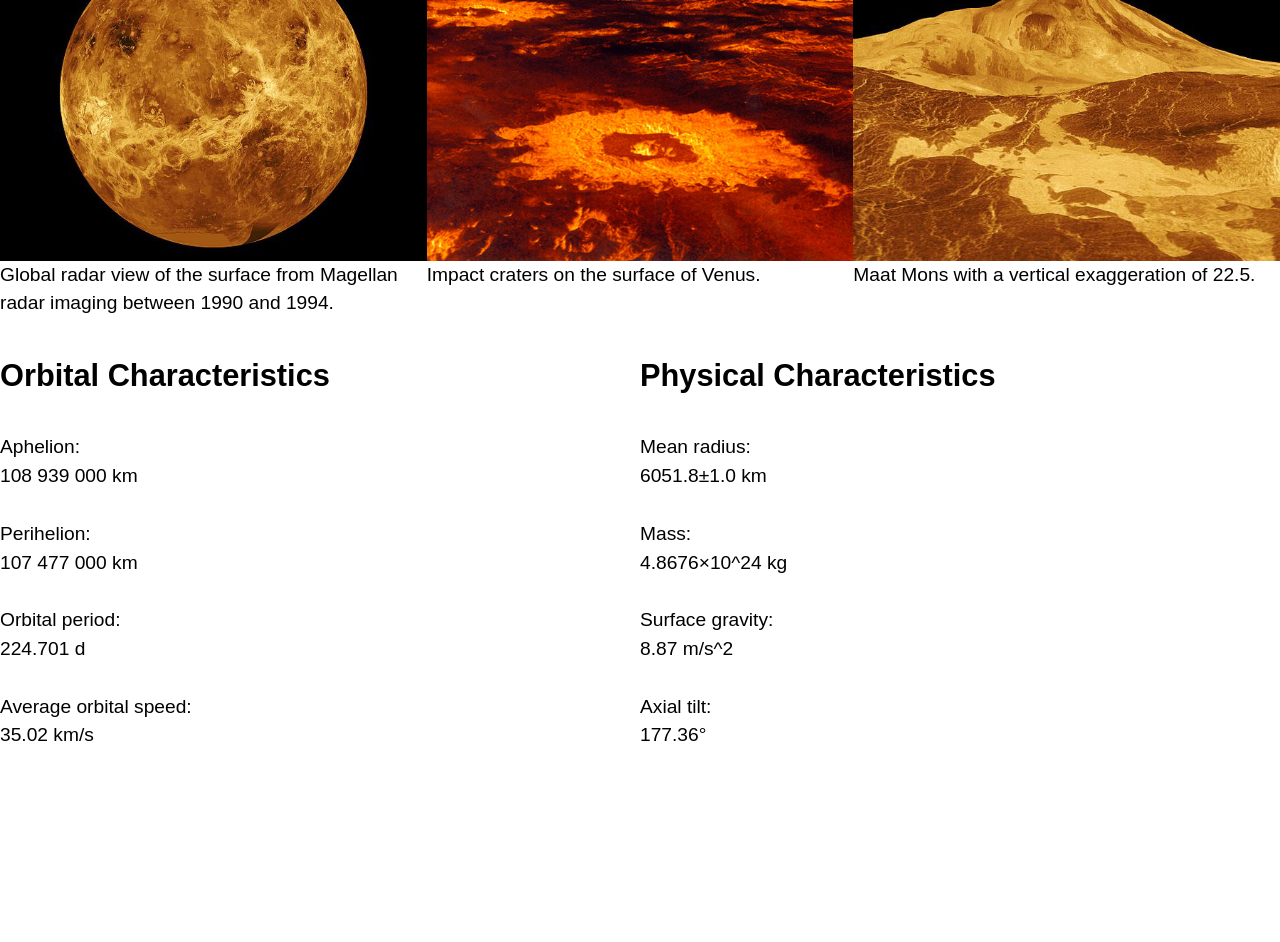
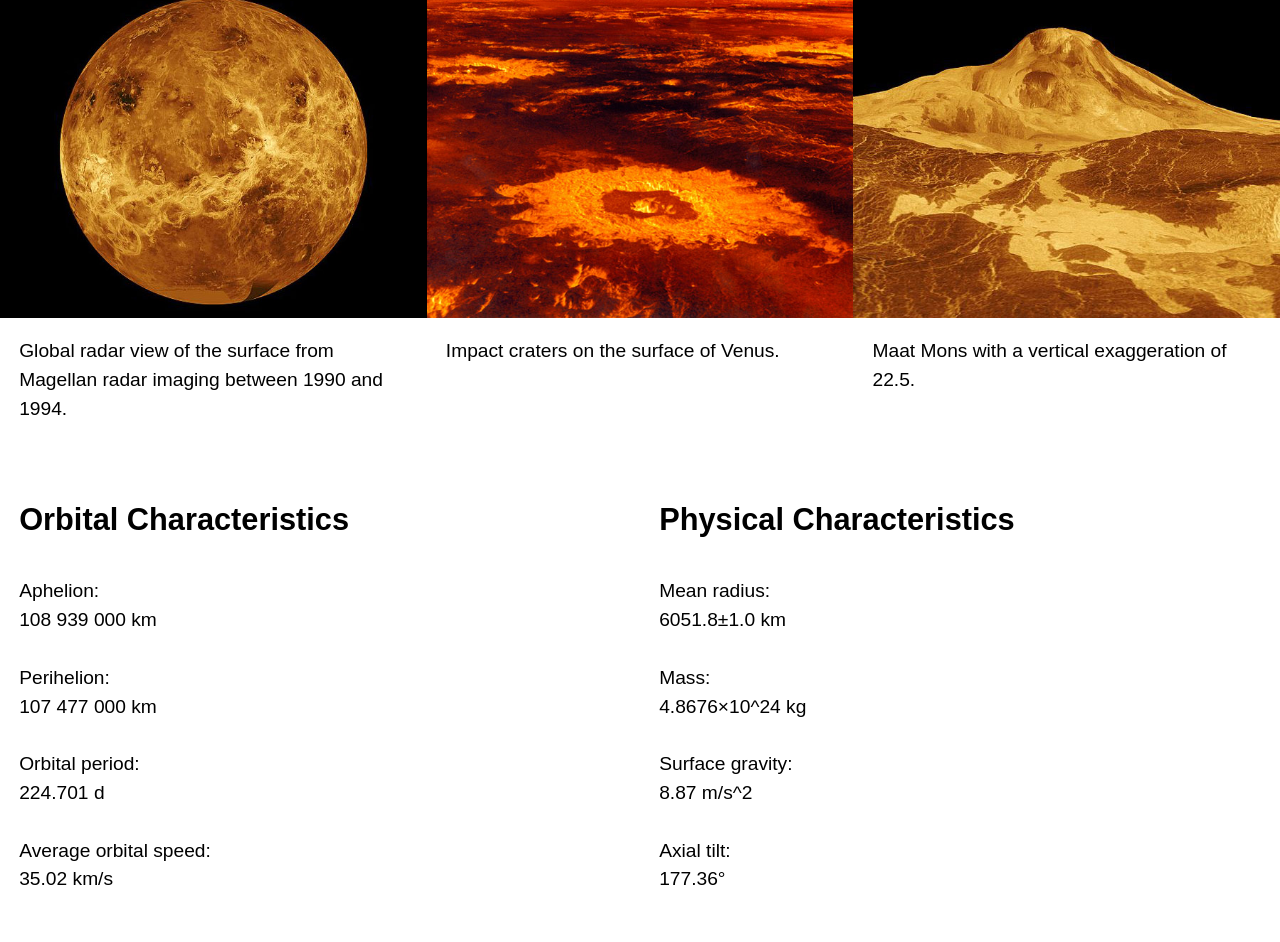
Before and after one commit to JamAbalos/planet-website, a plain HTML site: page index.html in a window 1280 px wide. Shown: the part 625-1567 px from the top of the page. Before the commit the page ends 1404 px from the top, so only its background shows below. Drawn offline with Linux system fonts and the light colour scheme.

Commit message:
added more classes to index.html

```diff
--- a/index.html
+++ b/index.html
@@ -21,35 +21,35 @@
     </ul>
 </nav>
 
-<p>Venus, the second planet in the Solar System.</p>
+<h4 class="topbox text-center island">Venus, the second planet in the Solar System.</h3>
 
-<div class="grid">
-	<div class="unit sx-1 s-1 m-1-2 l-1-3">
+<div class="grid mainbox">
+	<div class="unit [ sx-1 s-1 m-1-2 l-1-3 ]">
 		<img class="img-flex" src="images/venus.jpg" alt="Venus">
 	</div>
-	<div class="unit sx-1 s-1 m-1-2 l-2-3">
-		<h2>Venus</h2>
+	<div class="unit [ sx-1 s-1 m-1-2 l-2-3 ] gutter">
+		<h1 class="zetta">Venus</h2>
 		<p>Venus is the second planet from the Sun, orbiting it every 224.7 Earth days. Venus is a terrestrial planet and is sometimes called Earth's "sister planet" because of their similar size, gravity, and bulk composition. However, it has also been shown to be radically different from Earth in other respects.</p>
 	</div>
 </div>
 
-<div class="grid">
-	<div class="unit sx-1 s-1 m-1-3 l-1-3">
+<div class="grid picbox">
+	<div class="unit [ sx-1 s-1 m-1-3 l-1-3 ]">
 		<img class="img-flex" src="images/venus-1.jpg" alt="Venus">
-		<p>Global radar view of the surface from Magellan radar imaging between 1990 and 1994.</p>
+		<p class="gutter">Global radar view of the surface from Magellan radar imaging between 1990 and 1994.</p>
 	</div>
-	<div class="unit sx-1 s-1-2 m-1-3 l-1-3">
+	<div class="unit [ sx-1 s-1-2 m-1-3 l-1-3 ]">
 		<img class="img-flex" src="images/venus-2.jpg" alt="Venus">
-		<p>Impact craters on the surface of Venus.</p>
+		<p class="gutter">Impact craters on the surface of Venus.</p>
 	</div>
-	<div class="unit sx-1 s-1-2 m-1-3 l-1-3">
+	<div class="unit [ sx-1 s-1-2 m-1-3 l-1-3 ]">
 		<img class="img-flex" src="images/venus-3.jpg" alt="Venus">
-		<p>Maat Mons with a vertical exaggeration of 22.5.</p>
+		<p class="gutter">Maat Mons with a vertical exaggeration of 22.5.</p>
 	</div>
 </div>
 
-<div class="grid">
-	<div class="unit sx-1 s-1 m-1-2 l-1-2">
+<div class="grid infobox">
+	<div class="unit [ sx-1 s-1 m-1-2 l-1-2 ] gutter">
 		<h2>Orbital Characteristics</h2>
 		<dl>
 			<dt>Aphelion:</dt>
@@ -62,7 +62,7 @@
 			<dd>35.02 km/s</dd>
 		</dl>
 	</div>
-	<div class="unit sx-1 s-1 m-1-2 l-1-2">
+	<div class="unit [ sx-1 s-1 m-1-2 l-1-2 ] gutter">
 		<h2>Physical Characteristics</h2>
 		<dl>
 			<dt>Mean radius:</dt>
```
